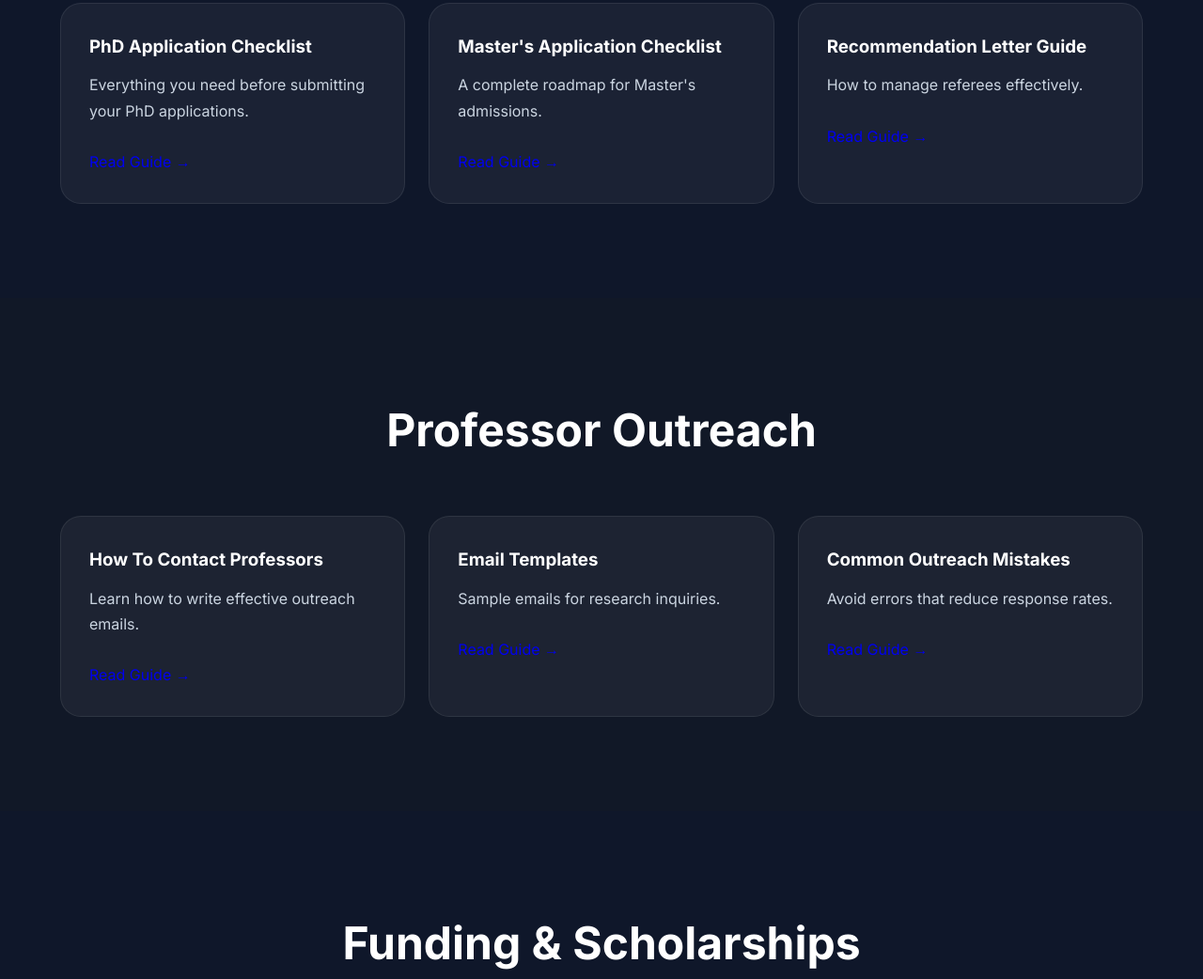
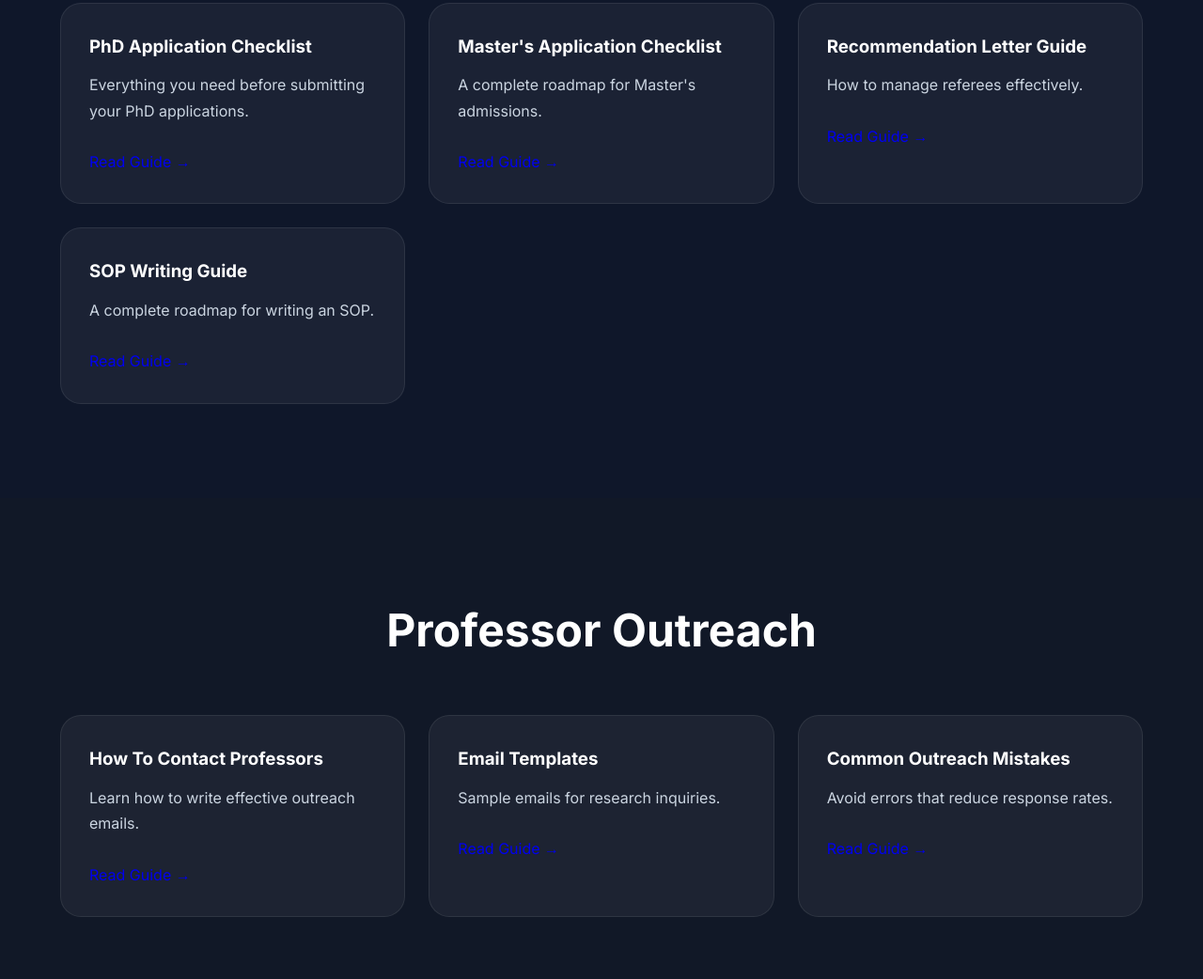
Before and after one commit to gradossupport-a11y/grados-website, a plain HTML site: page resources.html in a window 1280 px wide. Shown: the part 1029-2071 px from the top of the page at 94% size. Drawn offline with Linux system fonts and the light colour scheme.

Commit message:
Update resources.html

```diff
--- a/resources.html
+++ b/resources.html
@@ -146,7 +146,25 @@ Read Guide →
 </a>
 
 </div>
+<div class="card">
 
+<h3>
+SOP Writing Guide
+</h3>
+
+<p>
+
+A complete roadmap for writing an SOP.
+
+</p>
+
+<br>
+
+<a href="resources/sop-writing-guide.html">
+Read Guide →
+</a>
+
+</div>
 </div>
 
 </div>
```
